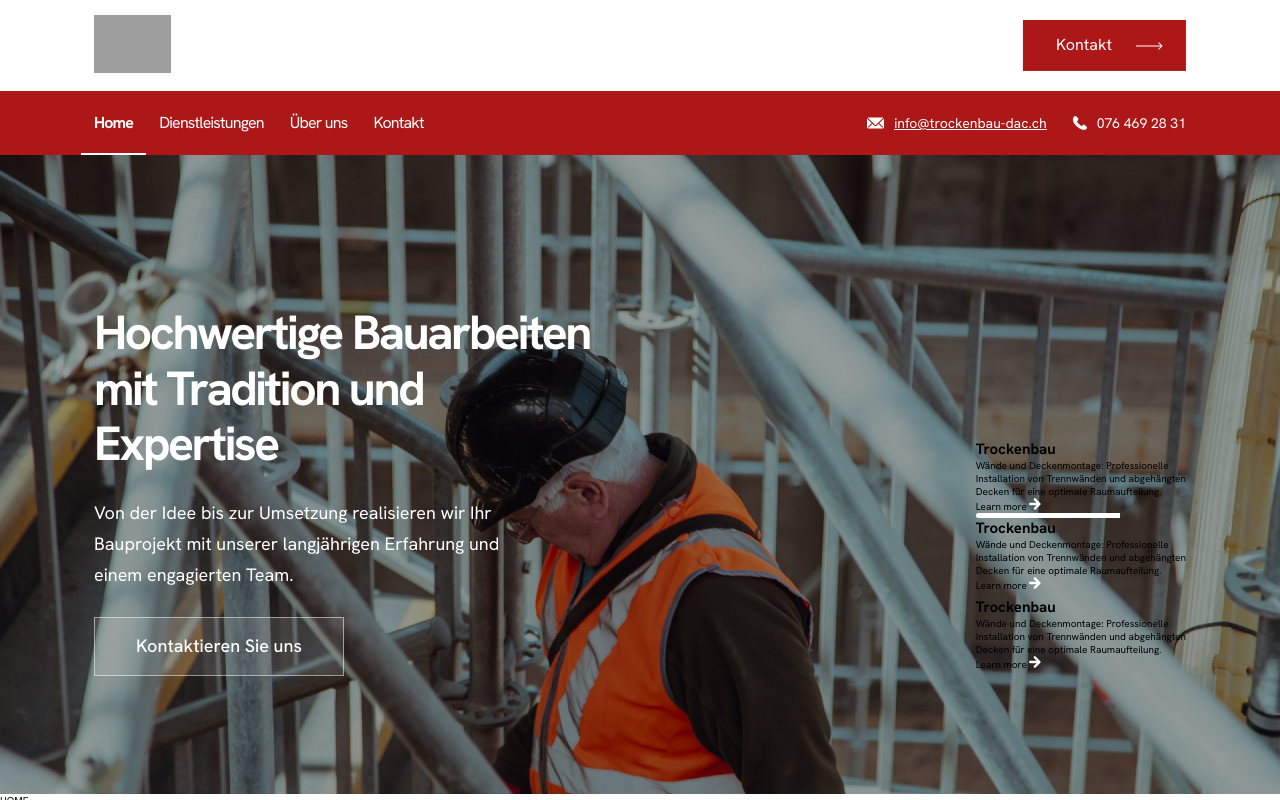
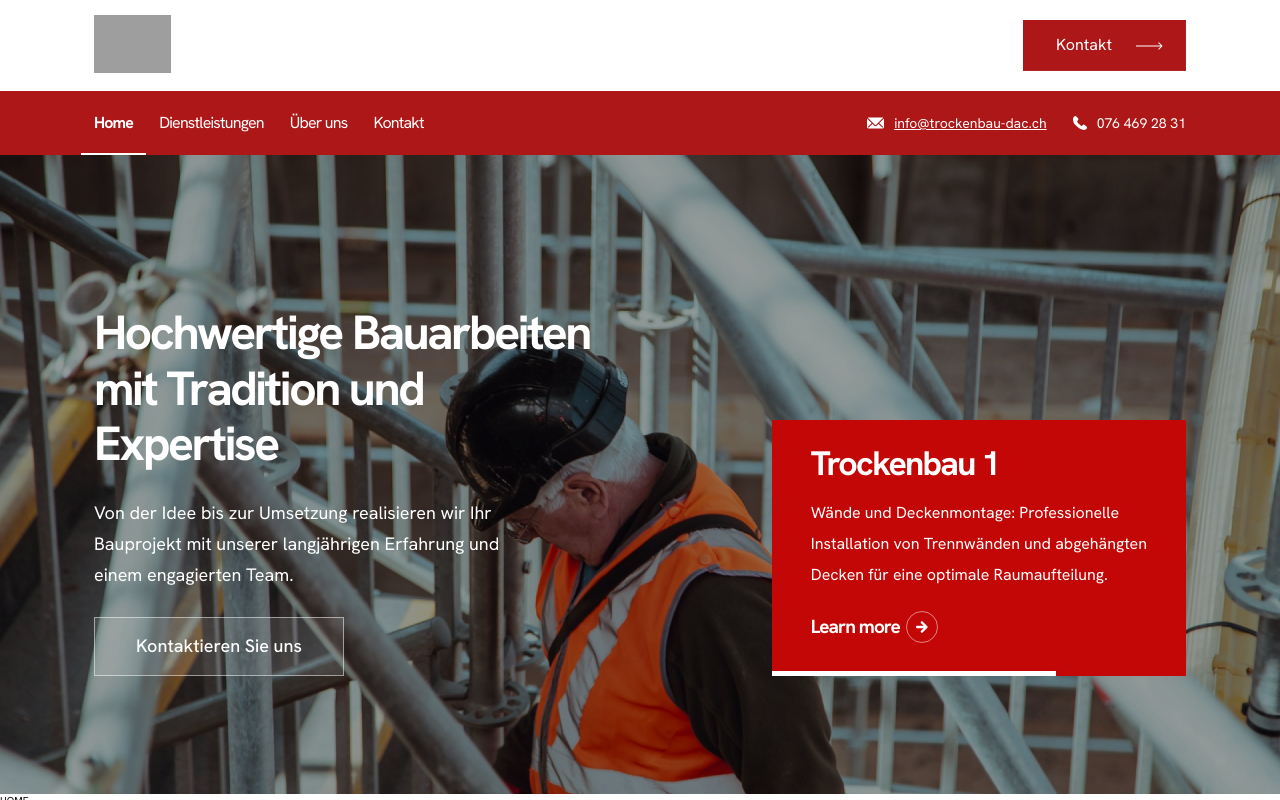
Before and after one commit to GustaDev00/dac-innenausbau, a Next.js app: page / in a window 1280 px wide. Built offline with nearby package versions, Linux system fonts and the light colour scheme.

Commit message:
feat: Improve card slide and article visibility in card services

```diff
--- a/src/components/molecules/card-slide/styles.ts
+++ b/src/components/molecules/card-slide/styles.ts
@@ -1,11 +1,22 @@
 import styled from "styled-components";
 import { MediumArrowRight } from "@/components/svgs/medium-arrow-right";
 
-export const CardSlideContainer = styled.div<{ $left: boolean }>``;
+export const CardSlideContainer = styled.div<{ $left: boolean }>`
+  position: relative;
+`;
 
-export const Content = styled.div``;
+export const Content = styled.div`
+  position: relative;
+`;
 
-export const Item = styled.div``;
+export const Item = styled.div`
+  position: absolute;
+  bottom: 0;
+
+  &:nth-of-type(1) {
+    position: relative;
+  }
+`;
 
 export const CardSlideArrow = styled.div``;
 
--- a/src/components/organisms/card-services/index.tsx
+++ b/src/components/organisms/card-services/index.tsx
@@ -12,12 +12,15 @@ export const CardServices = ({ items }: { items: Array<any> }) => {
         arrow={false}
         items={items}
         renderContent={({ title, description, href }, index, isActive, duration) => (
-          <S.Article key={index}>
+          <S.Article key={index} $active={isActive}>
             <S.Wrapper>
               <S.Title>{title}</S.Title>
               <S.Description>{description}</S.Description>
               <S.Link href={href}>
-                Learn more <S.Arrow />
+                Learn more
+                <S.Icon>
+                  <S.Arrow />
+                </S.Icon>
               </S.Link>
             </S.Wrapper>
             <S.ProgressBar duration={duration} isActive={isActive} color="white" />
--- a/src/components/organisms/card-services/styles.ts
+++ b/src/components/organisms/card-services/styles.ts
@@ -1,22 +1,82 @@
 import { ProgressBar as _ProgressBar } from "@/components/atoms/progress-bar";
 import { CardSlide } from "@/components/molecules/card-slide";
 import { ShortArrowRight } from "@/components/svgs/short-arrow-right";
-import styled from "styled-components";
+import styled, { css } from "styled-components";
 
-export const CardServices = styled.div``;
+export const CardServices = styled.div`
+  background: ${({ theme }) => theme.red};
+`;
 
 export const Slide = styled(CardSlide)``;
 
-export const Article = styled.div``;
+export const Article = styled.div<{ $active: boolean }>`
+  position: relative;
+  opacity: 0;
+  visibility: hidden;
+  z-index: 0;
+  transition: opacity 0.8s ease, visibility 0.8s ease, z-index 0.8s ease;
 
-export const Wrapper = styled.article``;
+  ${({ $active }) =>
+    $active &&
+    css`
+      opacity: 1;
+      visibility: visible;
+      z-index: 1;
+    `}
+`;
 
-export const Title = styled.h2``;
+export const Wrapper = styled.article`
+  padding: 2.6rem 3.9rem;
+  display: flex;
+  flex-direction: column;
+  gap: 1.8rem;
+`;
 
-export const Description = styled.p``;
+export const Title = styled.h2`
+  color: ${({ theme }) => theme.white};
+  font-size: 3.4rem;
+  font-weight: 600;
+  line-height: 100%;
+  letter-spacing: -0.172rem;
+`;
 
-export const Link = styled.a``;
+export const Description = styled.p`
+  color: ${({ theme }) => theme.white};
+  font-size: 1.6rem;
+  font-weight: 400;
+  line-height: 193.75%;
+  letter-spacing: -0.0002rem;
+`;
+
+export const Link = styled.a`
+  color: ${({ theme }) => theme.white};
+  font-size: 1.9rem;
+  font-weight: 600;
+  line-height: 189.474%;
+  letter-spacing: -0.0961rem;
+  display: flex;
+  align-items: center;
+  gap: 0.6rem;
+  transition: opacity 0.4s ease;
+
+  &:hover {
+    opacity: 0.6;
+    transition: opacity 0.4s ease;
+  }
+`;
+
+export const Icon = styled.div`
+  border: 0.1rem solid ${({ theme }) => theme.white05};
+  border-radius: 50%;
+  width: 3.2rem;
+  height: 3.2rem;
+  display: flex;
+  align-items: center;
+  justify-content: center;
+`;
 
 export const Arrow = styled(ShortArrowRight)``;
 
-export const ProgressBar = styled(_ProgressBar)``;
+export const ProgressBar = styled(_ProgressBar)`
+  border-radius: 0;
+`;
--- a/src/templates/home/header/constants.tsx
+++ b/src/templates/home/header/constants.tsx
@@ -27,7 +27,7 @@ export default {
 
   items: [
     {
-      title: <>Trockenbau</>,
+      title: <>Trockenbau 1</>,
       description: (
         <>
           Wände und Deckenmontage: <CustomBr byViewport="mobile" />
@@ -41,7 +41,7 @@ export default {
       href: "/",
     },
     {
-      title: <>Trockenbau</>,
+      title: <>Trockenbau 2</>,
       description: (
         <>
           Wände und Deckenmontage: <CustomBr byViewport="mobile" />
@@ -55,7 +55,7 @@ export default {
       href: "/",
     },
     {
-      title: <>Trockenbau</>,
+      title: <>Trockenbau 3</>,
       description: (
         <>
           Wände und Deckenmontage: <CustomBr byViewport="mobile" />
```
